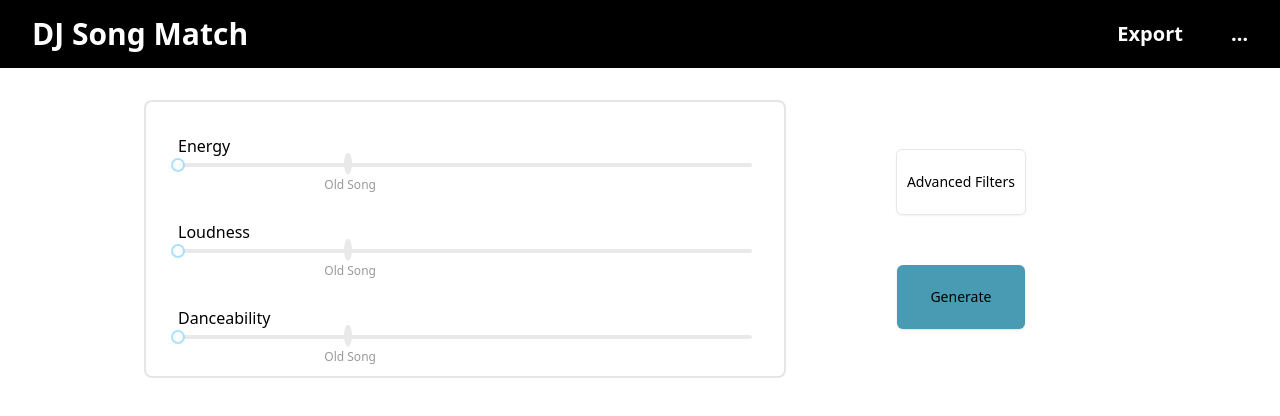
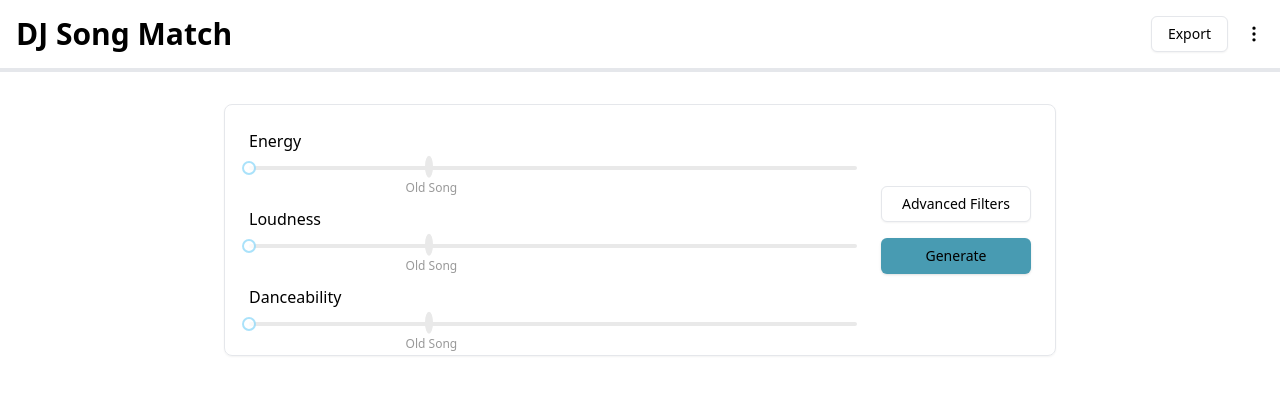
Before and after one commit to ChicoState/djsongmatch, a Next.js app: page / in a window 1280 px wide. Shown: the top 416 px of the page. Built offline with nearby package versions, Linux system fonts and the light colour scheme.

Commit message:
Fix topnav, improve middle sec

```diff
--- a/src/app/_components/TopNav.tsx
+++ b/src/app/_components/TopNav.tsx
@@ -1,19 +1,26 @@
+import { Button } from "@/components/ui/button";
 import {
   DropdownMenu,
   DropdownMenuContent,
   DropdownMenuItem,
   DropdownMenuTrigger,
 } from "@/components/ui/dropdown-menu";
+import { MoreVertical } from "lucide-react";
 
 function Settings() {
   return (
     <>
       <DropdownMenu>
-        <DropdownMenuTrigger>…</DropdownMenuTrigger>
-        <DropdownMenuContent className="bg-background text-foreground">
-          <DropdownMenuItem className="text-lg">Settings</DropdownMenuItem>
-          <DropdownMenuItem className="text-lg">Help</DropdownMenuItem>
-          <DropdownMenuItem className="text-lg">Log In</DropdownMenuItem>
+        <DropdownMenuTrigger>
+          <MoreVertical className="w-5 h-5" />
+        </DropdownMenuTrigger>
+        <DropdownMenuContent
+          className="bg-background text-foreground"
+          align="end"
+        >
+          <DropdownMenuItem>Settings</DropdownMenuItem>
+          <DropdownMenuItem>Help</DropdownMenuItem>
+          <DropdownMenuItem>Log In</DropdownMenuItem>
         </DropdownMenuContent>
       </DropdownMenu>
     </>
@@ -22,12 +29,12 @@ function Settings() {
 
 export default function TopNav() {
   return (
-    <nav className="flex justify-between items-center py-4 px-8 w-full text-xl font-semibold text-background bg-foreground">
-      <div className="flex gap-8 items-center">
+    <nav className="flex justify-between items-center p-4 font-semibold border-b-4">
+      <div className="flex items-center">
         <h1 className="text-3xl">DJ Song Match</h1>
       </div>
-      <div className="flex gap-12 items-center">
-        <a>Export</a>
+      <div className="flex gap-4 items-center">
+        <Button variant="outline">Export</Button>
         <Settings />
       </div>
     </nav>
--- a/src/app/page.tsx
+++ b/src/app/page.tsx
@@ -2,7 +2,6 @@
 
 import "./globals.css";
 import { useState } from "react";
-import { Switch } from "@/components/ui/switch";
 import { Button } from "@/components/ui/button";
 import "rc-slider/assets/index.css";
 import Slider from "rc-slider";
@@ -16,11 +15,14 @@ function SliderWithLabel({ label }: { label: string }) {
     },
   };
   return (
-    <div className="flex flex-col">
+    <div className="flex flex-col gap-2">
       <label>{label}</label>
       <div className="flex flex-row gap-4">
         <Slider
           marks={marks}
+          onChangeComplete={(value) => {
+            console.log(value);
+          }}
           dotStyle={{
             scale: 2,
             height: "8pt",
@@ -34,33 +36,33 @@ function SliderWithLabel({ label }: { label: string }) {
 
 function SliderArea() {
   return (
-    <div className="flex flex-col gap-12 p-8 rounded-lg border-2 border-opacity-10 bg-background grow-[6] border-foreground">
+    <section className="flex flex-col gap-8 grow">
       <SliderWithLabel label="Energy" />
       <SliderWithLabel label="Loudness" />
       <SliderWithLabel label="Danceability" />
-    </div>
+    </section>
   );
 }
 
 function ButtonArea() {
   return (
-    <div className="flex flex-col gap-4 justify-evenly items-center p-4 grow-[1]">
-      <Button className="py-8 px-16 w-1/4" variant={"outline"}>
+    <section className="flex flex-col gap-4 justify-center items-center min-w-[150px]">
+      <Button variant={"outline"} className="w-full">
         Advanced Filters
       </Button>
-      <Button className="py-8 px-16 w-1/4">Generate</Button>
-    </div>
+      <Button className="w-full">Generate</Button>
+    </section>
   );
 }
 
 function MiddleSection() {
   return (
-    <>
-      <div className="flex py-8 px-36 w-full">
+    <div className="p-8 w-full max-w-4xl">
+      <div className="flex flex-col gap-6 p-6 rounded-lg border shadow-sm md:flex-row">
         <SliderArea />
         <ButtonArea />
       </div>
-    </>
+    </div>
   );
 }
 
```
